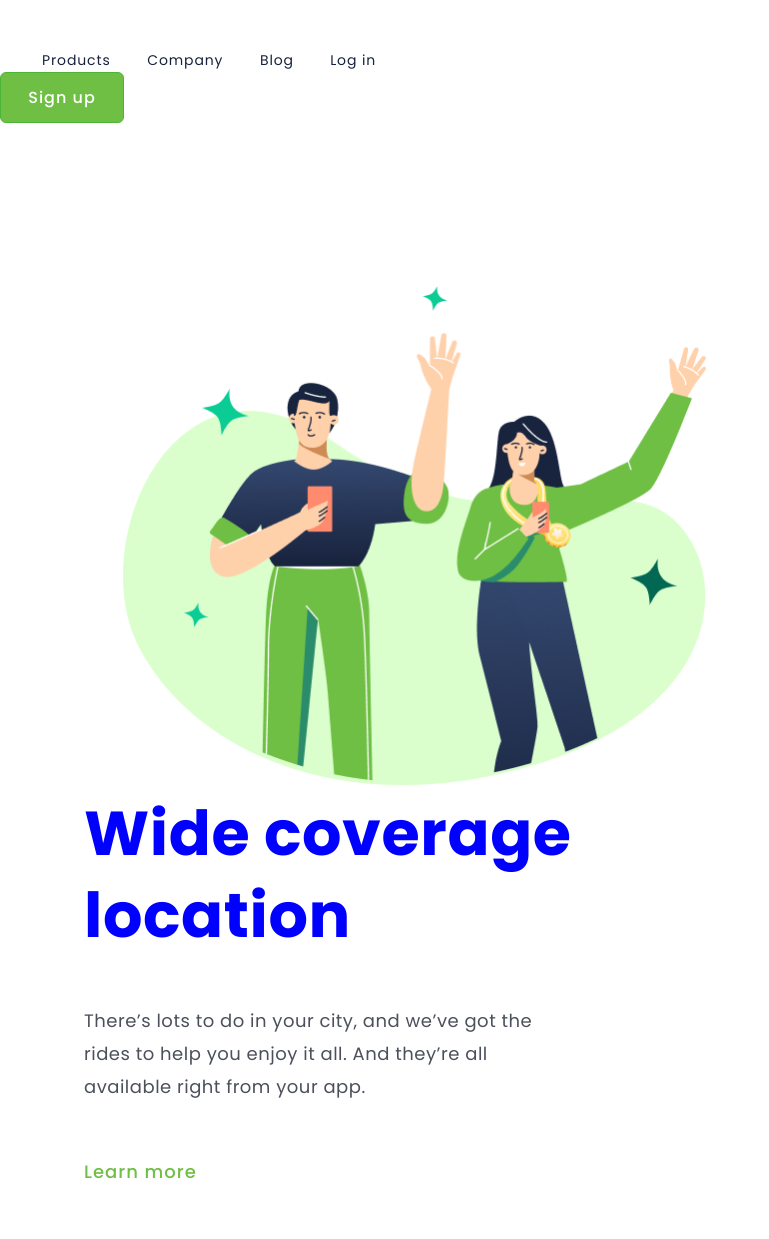
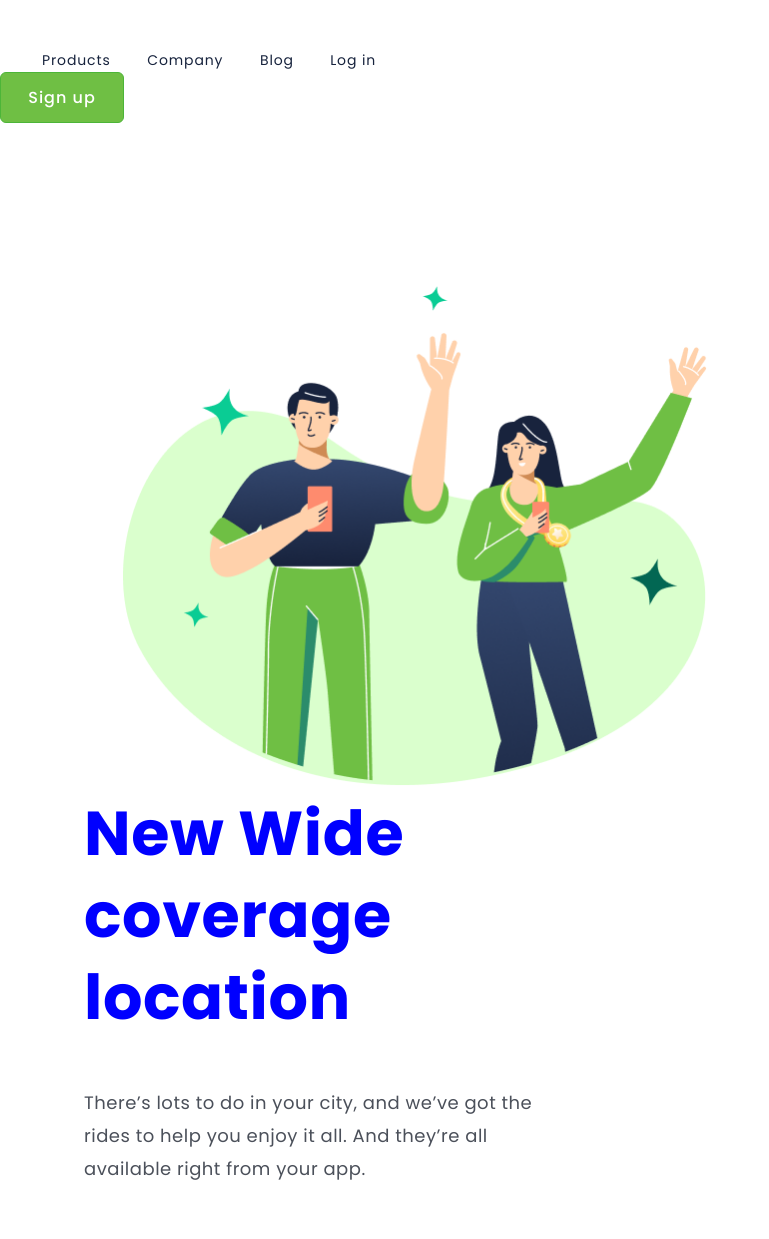
Before and after one commit to FeCCastro/Primeiro-CSS, a plain HTML site: page index.html in a window 1280 px wide. Shown: the top 1239 px of the page, without its empty margins (0-769 px from the left). Before the commit the page ends 1185 px from the top, so only its background shows below. Drawn offline with Linux system fonts and the light colour scheme.

Commit message:
Alteracao P html

```diff
--- a/index.html
+++ b/index.html
@@ -26,7 +26,7 @@
             <img src="./img/(Positive) Congratulation You get 40 point for your ride.png" alt="Wide coverage location">
         </div>
         <section class="texto">
-            <h1> Wide coverage location </h1>
+            <h1> New Wide coverage location </h1>
             <p>  There’s lots to do in your city, and we’ve got the rides to help you enjoy it all.
                 And they’re all available right from your app.</p>
             <a>Learn more</a>
```
